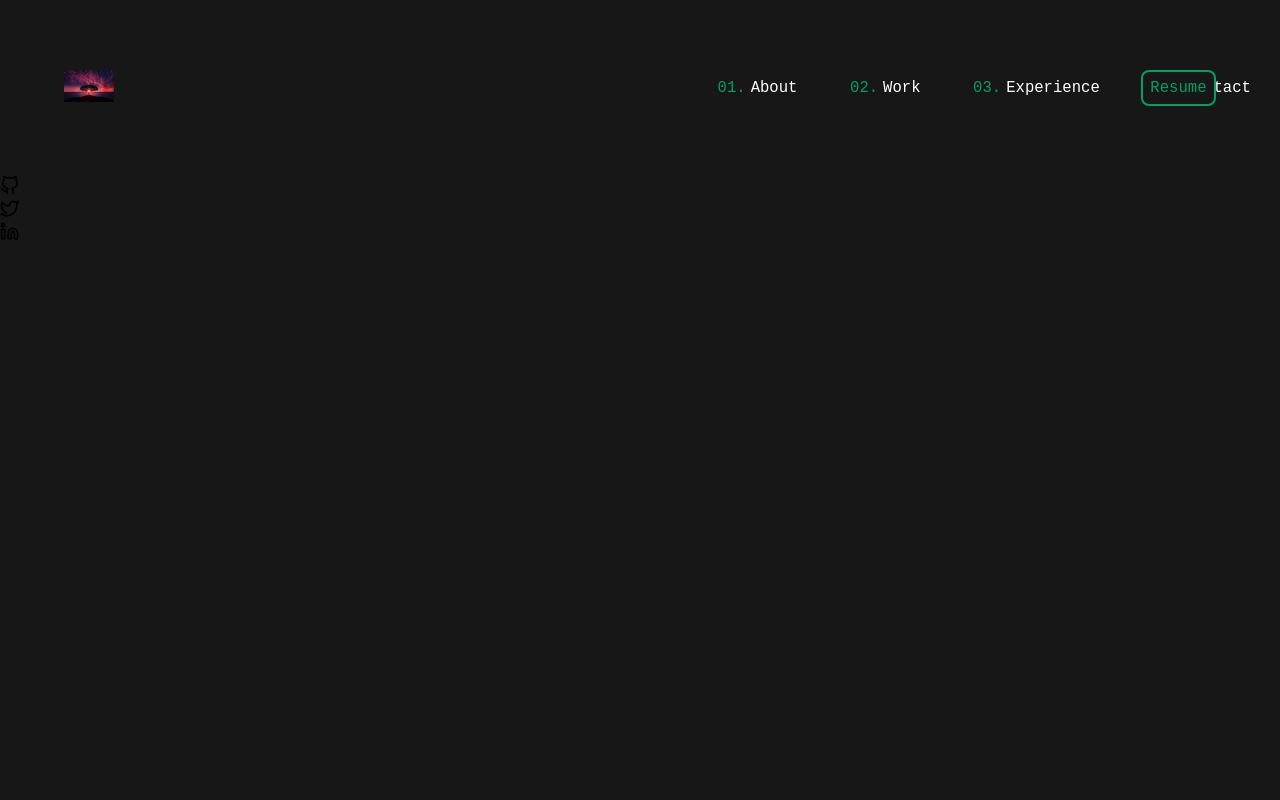
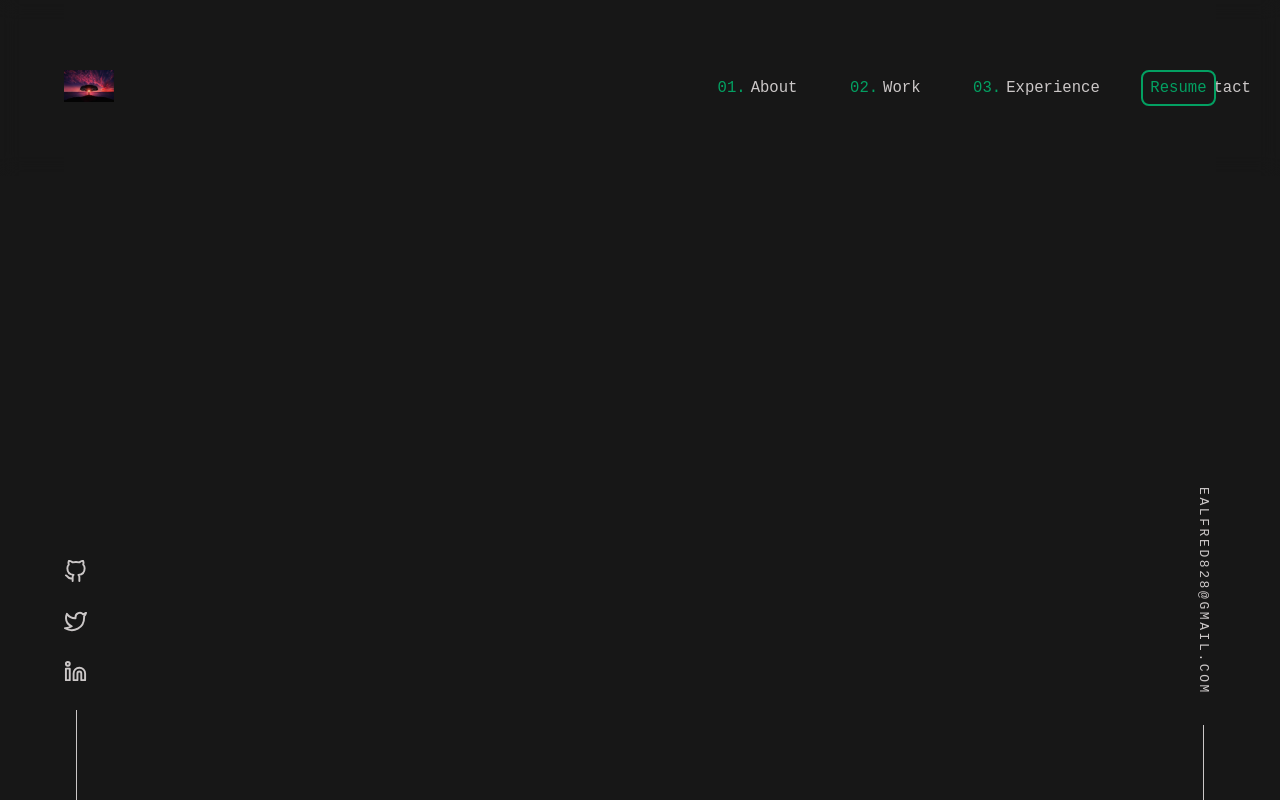
Before and after one commit to Alfred-Emmanuel/my-portfolio, a React (Create React App) app: page / in a window 1280 px wide. Built offline with nearby package versions, Linux system fonts and the light colour scheme.

Commit message:
Added the right hand side bar

```diff
--- a/src/App.js
+++ b/src/App.js
@@ -2,12 +2,14 @@ import React, { Component } from 'react';
 import './style.css'
 import Header from './Components/Header';
 import LeftSideBar from './Components/leftSideBar';
+import RightSideBar from './Components/rightSideBar';
 
 function App() {
     return (
         <div className='container'>
             <Header />
             <LeftSideBar />
+            <RightSideBar />
         </div>
      );
 }
--- a/src/Components/leftSideBar.jsx
+++ b/src/Components/leftSideBar.jsx
@@ -2,10 +2,10 @@ import React, { Component } from "react";
 
 function LeftSideBar() {
   return (
-    <div>
+    <div className="left-side-bar">
       <ul>
         <li>
-          <a>
+          <a href="https://github.com/Alfred-Emmanuel" target="_blank">
             <svg
               xmlns="http://www.w3.org/2000/svg"
               role="img"
@@ -23,7 +23,7 @@ function LeftSideBar() {
           </a>
         </li>
         <li>
-          <a>
+          <a href="https://twitter.com/AlfredEmmanuel_" target="_blank">
             <svg
               xmlns="http://www.w3.org/2000/svg"
               role="img"
@@ -41,7 +41,10 @@ function LeftSideBar() {
           </a>
         </li>
         <li>
-          <a>
+          <a
+            href="https://www.linkedin.com/in/emmanuel-alfred-72592b13b/"
+            target="_blank"
+          >
             <svg
               xmlns="http://www.w3.org/2000/svg"
               role="img"
--- /dev/null
+++ b/src/Components/rightSideBar.jsx
@@ -0,0 +1,13 @@
+import React, { Component } from "react";
+
+function RightSideBar() {
+  return (
+    <div className="right-side-bar">
+      <div className="inner-right-side-bar">
+        <a href="mailto:ealfred828@gmail.com">EALFRED828@GMAIL.COM</a>
+      </div>
+    </div>
+  );
+}
+
+export default RightSideBar;
--- a/src/style.css
+++ b/src/style.css
@@ -8,12 +8,17 @@
     background-color: rgb(23, 23, 23);
 }
 
+:root{
+    --matrix-color: rgb(3, 160, 98);
+    --whitish: rgba(250, 245, 245, 0.795);
+}
+
 header{
     width: 100%;
     height: 22vh;
-    background-color: rgb(23, 23, 23);
+    background-color: transparent;
     backdrop-filter: blur(10px);
-    color:white;
+    color:var(--whitish);
     display: grid;
     place-items: center;
     /* place-content: center; */
@@ -39,6 +44,19 @@ nav div img{
     display: grid;
 }
 
+ul{
+    list-style: none;
+    color:var(--whitish)
+}
+
+ol{
+    list-style: none;
+}
+
+svg{
+    width:90%;
+}
+
 .menu ol{
     display: flex;
     margin-left: 60%;
@@ -49,13 +67,20 @@ nav div img{
 }
 .menu ol li a{
     font-size: 1.2em;
+    cursor: pointer;
+    text-decoration: none;
+    color: var(--whitish)
+}
+
+.menu ol li a:hover{
+    color: var(--matrix-color)
 }
 
 .menu ol li a::before {
     content: "0" counter(item) ".";
     counter-increment: item;
     margin-right: 5px;
-    color: rgb(3, 160, 98);
+    color: var(--matrix-color);
     /* font-size: 1.5em; */
     text-align: right;
 }
@@ -64,9 +89,9 @@ nav div img{
 }
 
 .btn-div{
-    border: 2px solid rgb(3, 160, 98);
+    border: 2px solid var(--matrix-color);
     padding:0.65%;
-    color: rgb(3, 160, 98);
+    color: var(--matrix-color);
     border-radius: 8px;
     font-size: 1.2em;
     cursor: pointer;
@@ -76,14 +101,91 @@ nav div img{
     background-color: #333;
     opacity: 0.8;
 }
-ul{
-    list-style: none;
+
+.left-side-bar{
+    position: fixed;
+    width:2%;
+    bottom:0;
+    left:5%;
 }
 
-ol{
-    list-style: none;
+.left-side-bar ul li{
+    padding-bottom: 90%;
+    cursor: pointer;
 }
 
-svg{
-    width:1.5%;
+.left-side-bar ul li a{
+    text-decoration: none;
+    color: var(--whitish)
+  }
+
+.left-side-bar ul li a:hover svg, .inner-right-side-bar a:hover{
+    color: var(--matrix-color);
+    animation: move-up 0.2s ease-in-out forwards  1 alternate;
+    animation: move-down 0.2s ease-in-out forwards;
 }
+
+@keyframes move-up {
+    0% {
+      transform: translateY(0);
+    }
+    100% {
+      transform: translateY(-5px);
+    }
+  }
+
+@keyframes move-down {
+    from {
+      transform: translateY(-5px);
+    }
+    to {
+      transform: translateY(0);
+    }
+ }
+
+.left-side-bar::after {
+    content: "";
+    display: block;
+    width: 1px;
+    height: 90px;
+    margin: 0px auto;
+    background-color: var(--whitish);
+}
+
+.right-side-bar{
+    position: fixed;
+    width:2%;
+    bottom:0;
+    right:5%;
+    color: var(--whitish);
+}
+
+.inner-right-side-bar{
+        display: flex;
+        flex-direction: column;
+        -webkit-box-align: center;
+        align-items: center;
+        position: relative;
+}
+
+.inner-right-side-bar a {
+    margin: 20px auto;
+    padding: 10px;
+    font-size: 1rem;
+    line-height:1px;
+    letter-spacing: 0.2em;
+    -webkit-writing-mode: vertical-rl;
+    writing-mode: vertical-rl;
+    cursor: pointer;
+    text-decoration: none;
+    color: var(--whitish)
+}
+
+.inner-right-side-bar::after {
+    content: "";
+    display: block;
+    width: 1px;
+    height: 75px;
+    margin: 0px auto;
+    background-color: var(--whitish);
+}
```
